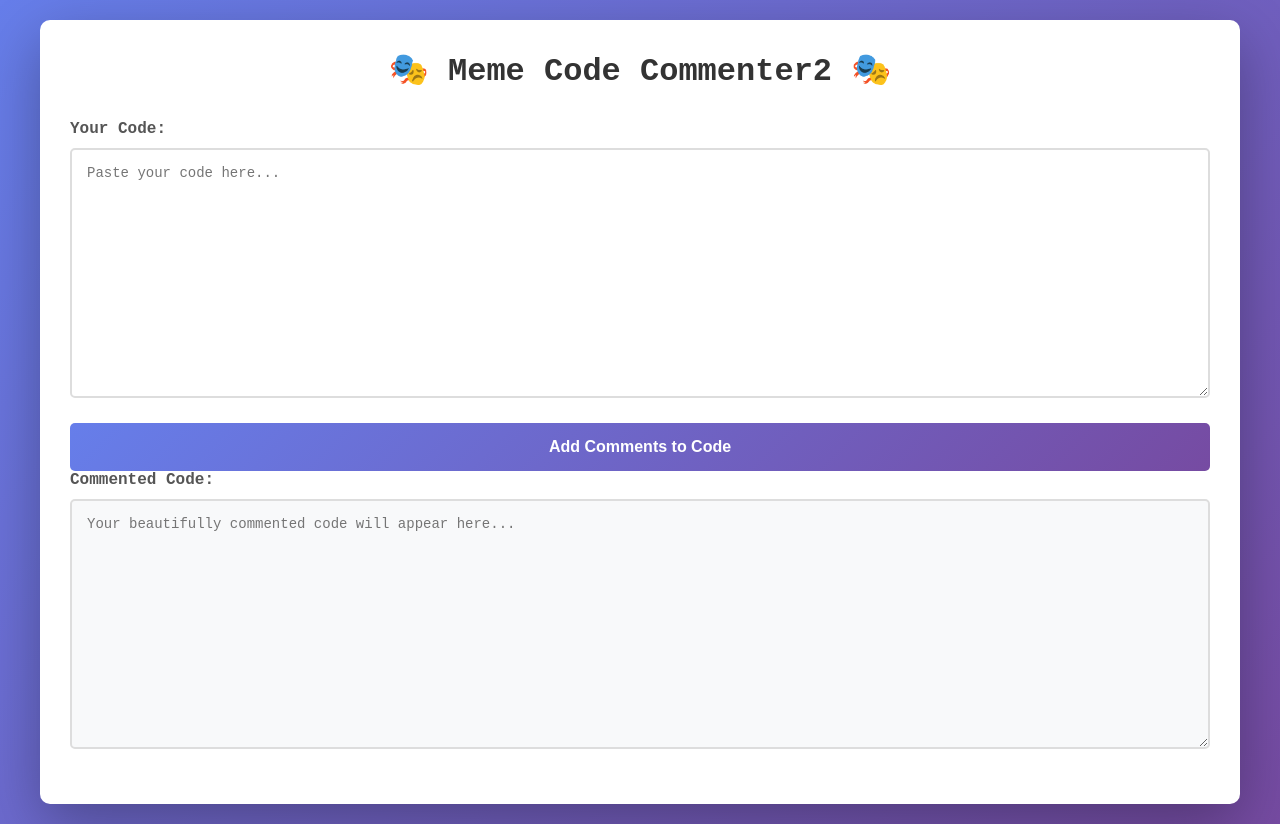
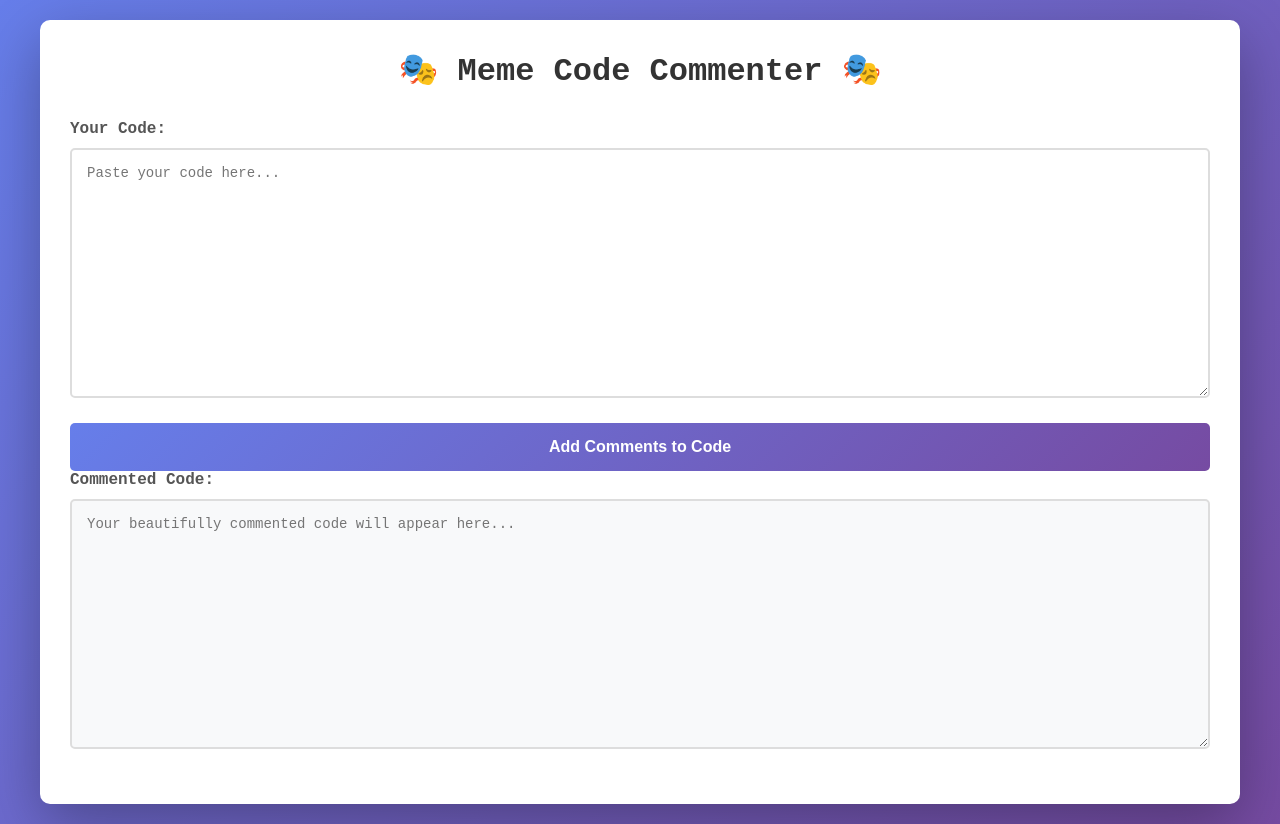
Before and after one commit to SH659/InformationSystemsAndTechnologiesLabs, a plain HTML site: page app/templates/index.html in a window 1280 px wide. Drawn offline with Linux system fonts and the light colour scheme.

Commit message:
test deploy

```diff
--- a/app/templates/index.html
+++ b/app/templates/index.html
@@ -8,7 +8,7 @@
 </head>
 <body>
     <div class="container">
-        <h1>🎭 Meme Code Commenter2 🎭</h1>
+        <h1>🎭 Meme Code Commenter 🎭</h1>
 
         <div class="input-section">
             <label for="input">Your Code:</label>
```
